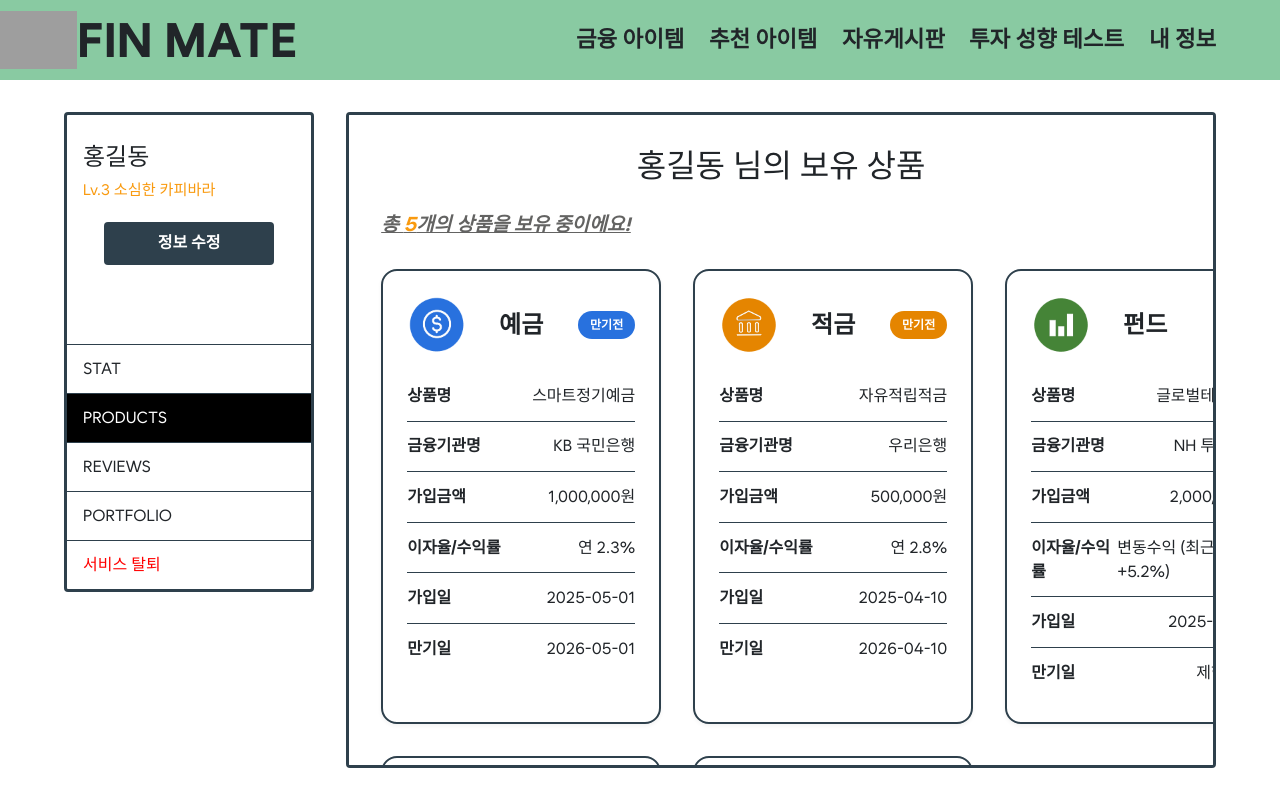
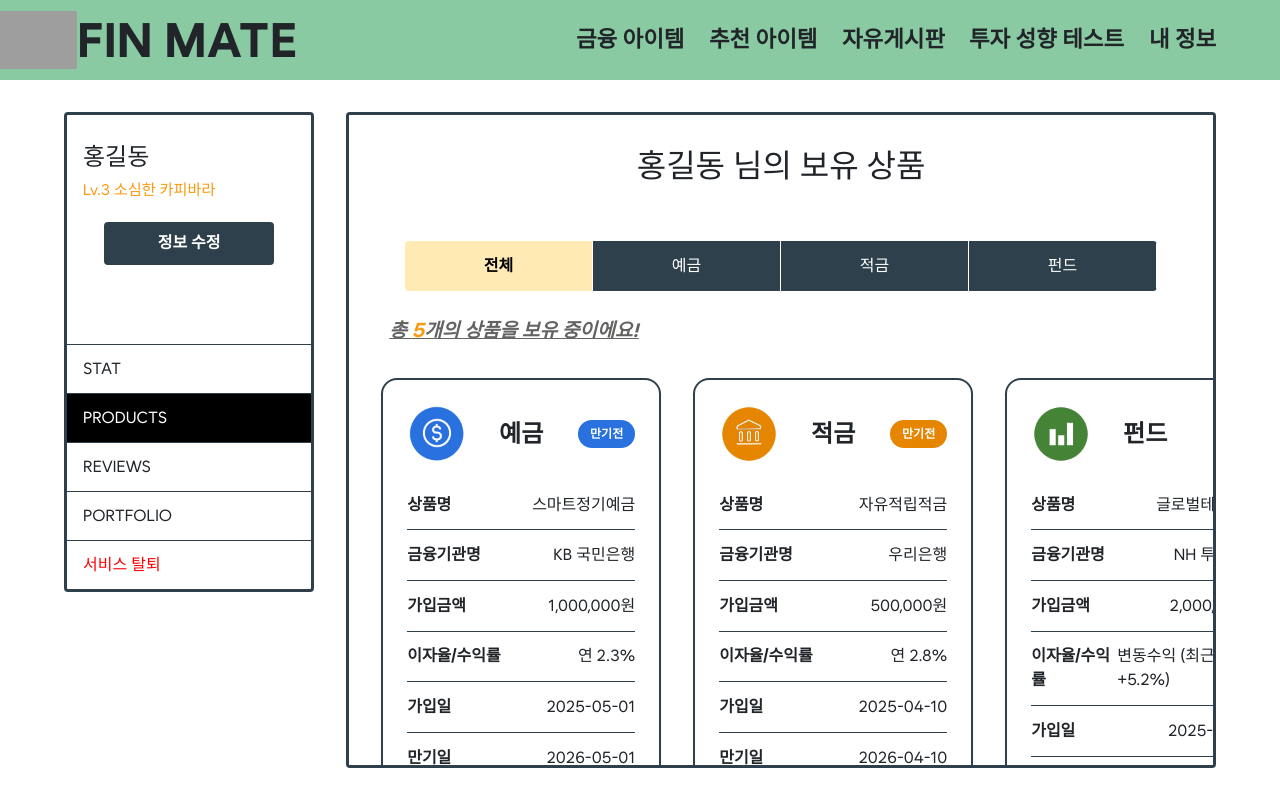
Before and after one commit to KB-technologia/FinMate_FE, a Vue app in the folder FinMate/: page /my-products in a window 1280 px wide. Built offline with nearby package versions, Linux system fonts and the light colour scheme; sample sign-in values are in the browser's storage; grey boxes are pictures that could not be loaded.

Commit message:
✨ ✨ 공통 카테고리 필터바 컴포넌트(CategoryFilterBar) 생성 및 적용

```diff
--- /dev/null
+++ b/FinMate/src/components/info/CategoryFilterBar.vue
@@ -0,0 +1,57 @@
+<template>
+  <div class="category-tab-bar-container">
+    <div class="category-tab-bar">
+      <button
+        v-for="category in categories"
+        :key="category.value"
+        :class="{ active: modelValue === category.value }"
+        @click="$emit('update:modelValue', category.value)"
+      >
+        {{ category.label }}
+      </button>
+    </div>
+  </div>
+</template>
+
+<script setup>
+defineProps({
+  modelValue: String,
+  categories: {
+    type: Array,
+    required: true,
+  },
+});
+defineEmits(["update:modelValue"]);
+</script>
+
+<style scoped>
+.category-tab-bar-container {
+  width: 100%;
+  max-width: 47rem;
+  border: none;
+}
+
+.category-tab-bar {
+  display: flex;
+  width: 100%;
+  border-radius: 0.25rem;
+  overflow: hidden;
+}
+
+.category-tab-bar button {
+  flex: 1;
+  padding: 0.8rem 0;
+  font-size: 1rem;
+  background-color: var(--color-primary-bluegray);
+  color: var(--color-white);
+  border: none;
+  transition: background-color 0.2s ease;
+  border-right: 0.0625rem solid var(--color-white);
+}
+
+.category-tab-bar button.active {
+  background-color: var(--color-primary-yellow);
+  color: var(--color-black);
+  font-weight: var(--font-weight-bold);
+}
+</style>
--- a/FinMate/src/views/info/MyProducts.vue
+++ b/FinMate/src/views/info/MyProducts.vue
@@ -1,11 +1,57 @@
+<template>
+  <TopNavigationBar />
+  <div class="mypage-container">
+    <Sidebar />
+    <RightPanel :scroll="true">
+      <div class="panel-inner">
+        <div class="my-products-header">
+          <h2 class="title">{{ userName }} 님의 보유 상품</h2>
+          <CategoryFilterBar
+            v-model="selectedCategory"
+            :categories="categories"
+          />
+        </div>
+        <p class="subtitle-left">
+          총 <span class="highlight">{{ userProductList.length }}</span
+          >개의 상품을 보유 중이에요!
+        </p>
+
+        <div class="product-container">
+          <UserProductCard
+            v-for="(item, index) in filteredProducts"
+            :key="index"
+            :icon="item.icon"
+            :type="item.type"
+            :product="item.product"
+          />
+        </div>
+      </div>
+    </RightPanel>
+  </div>
+</template>
+
 <script setup>
-import UserProductCard from "@/components/info/UserProductCard.vue";
+import { ref, computed } from "vue";
+
 import Sidebar from "@/components/info/Sidebar.vue";
 import TopNavigationBar from "@/components/allshared/TopNavigationBar.vue";
 import RightPanel from "@/components/info/RightPanel.vue";
+import CategoryFilterBar from "@/components/info/CategoryFilterBar.vue";
+import UserProductCard from "@/components/info/UserProductCard.vue";
 import depositIcon from "@/assets/images/products/deposit.png";
 import savingIcon from "@/assets/images/products/saving.png";
 import fundIcon from "@/assets/images/products/fund.png";
+
+const selectedCategory = ref("all");
+
+const userName = "홍길동";
+
+const categories = [
+  { label: "전체", value: "all" },
+  { label: "예금", value: "예금" },
+  { label: "적금", value: "적금" },
+  { label: "펀드", value: "펀드" },
+];
 
 // TODO: api 연동(API 연동 전용 mock 데이터)
 const userProductList = [
@@ -71,33 +117,11 @@ const userProductList = [
   },
 ];
 
-const userName = "홍길동";
+const filteredProducts = computed(() => {
+  if (selectedCategory.value === "all") return userProductList;
+  return userProductList.filter((item) => item.type === selectedCategory.value);
+});
 </script>
-
-<template>
-  <TopNavigationBar />
-  <div class="mypage-container">
-    <Sidebar />
-    <RightPanel :scroll="true">
-      <div class="panel-inner">
-        <h2 class="title">{{ userName }} 님의 보유 상품</h2>
-        <p class="subtitle">
-          총 <span class="highlight">{{ userProductList.length }}</span
-          >개의 상품을 보유 중이에요!
-        </p>
-        <div class="product-container">
-          <UserProductCard
-            v-for="(item, index) in userProductList"
-            :key="index"
-            :icon="item.icon"
-            :type="item.type"
-            :product="item.product"
-          />
-        </div>
-      </div>
-    </RightPanel>
-  </div>
-</template>
 
 <style scoped>
 .mypage-container {
@@ -105,6 +129,14 @@ const userName = "홍길동";
   gap: 2rem;
   padding: 2rem 4rem;
   align-items: flex-start;
+}
+
+.my-products-header {
+  display: flex;
+  flex-direction: column;
+  align-items: center;
+  gap: 2rem;
+  margin-bottom: 1.5rem;
 }
 
 .panel-inner {
@@ -130,6 +162,18 @@ const userName = "홍길동";
   font-style: italic;
 }
 
+.subtitle-left {
+  text-align: left;
+  font-family: var(--font-wanted);
+  color: var(--color-dark-gray);
+  font-size: 1.2rem;
+  font-weight: bold;
+  text-decoration: underline;
+  font-style: italic;
+  margin-bottom: 2rem;
+  margin-left: 0.5rem; /* 적당한 좌측 정렬 느낌 주기 */
+}
+
 .highlight {
   color: var(--color-orange);
   font-weight: bold;
--- a/FinMate/src/views/info/MyReviews.vue
+++ b/FinMate/src/views/info/MyReviews.vue
@@ -7,18 +7,10 @@
         <div class="panel-inner">
           <div class="my-reviews-header">
             <h1 class="title">My Review</h1>
-            <div class="category-tab-bar-container">
-              <div class="category-tab-bar">
-                <button
-                  v-for="type in categories"
-                  :key="type.value"
-                  :class="{ active: selectedCategory === type.value }"
-                  @click="selectedCategory = type.value"
-                >
-                  {{ type.label }}
-                </button>
-              </div>
-            </div>
+            <CategoryFilterBar
+              v-model="selectedCategory"
+              :categories="categories"
+            />
           </div>
 
           <div class="review-sort-bar">
@@ -70,6 +62,7 @@ import Sidebar from "@/components/info/Sidebar.vue";
 import RightPanel from "@/components/info/RightPanel.vue";
 import TopNavigationBar from "@/components/allshared/TopNavigationBar.vue";
 import Pagination from "@/components/allshared/Pagination.vue";
+import CategoryFilterBar from "@/components/info/CategoryFilterBar.vue";
 import ReviewCard from "@/components/review/ReviewCard.vue";
 
 const selectedSort = ref("all");
```
